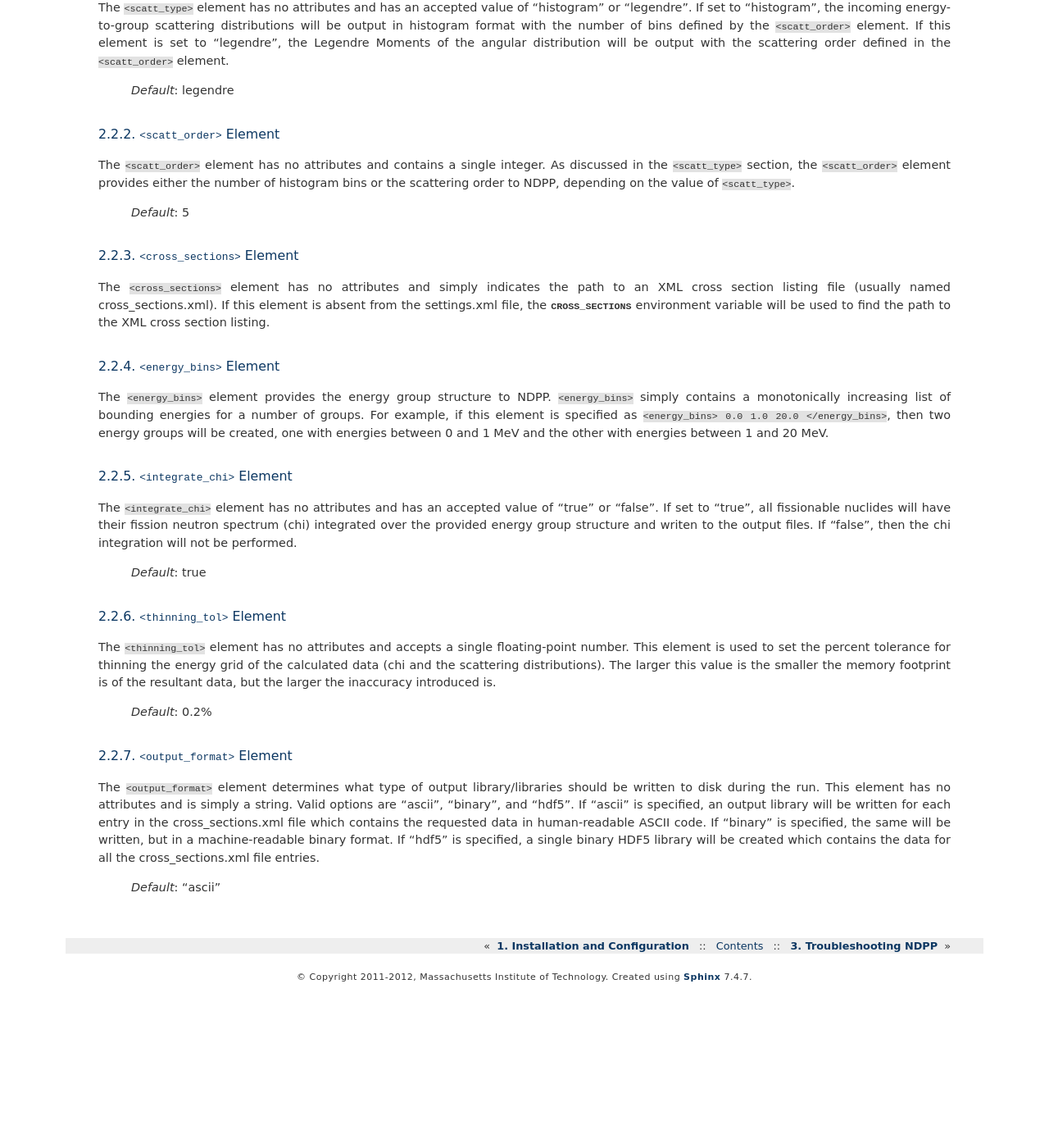
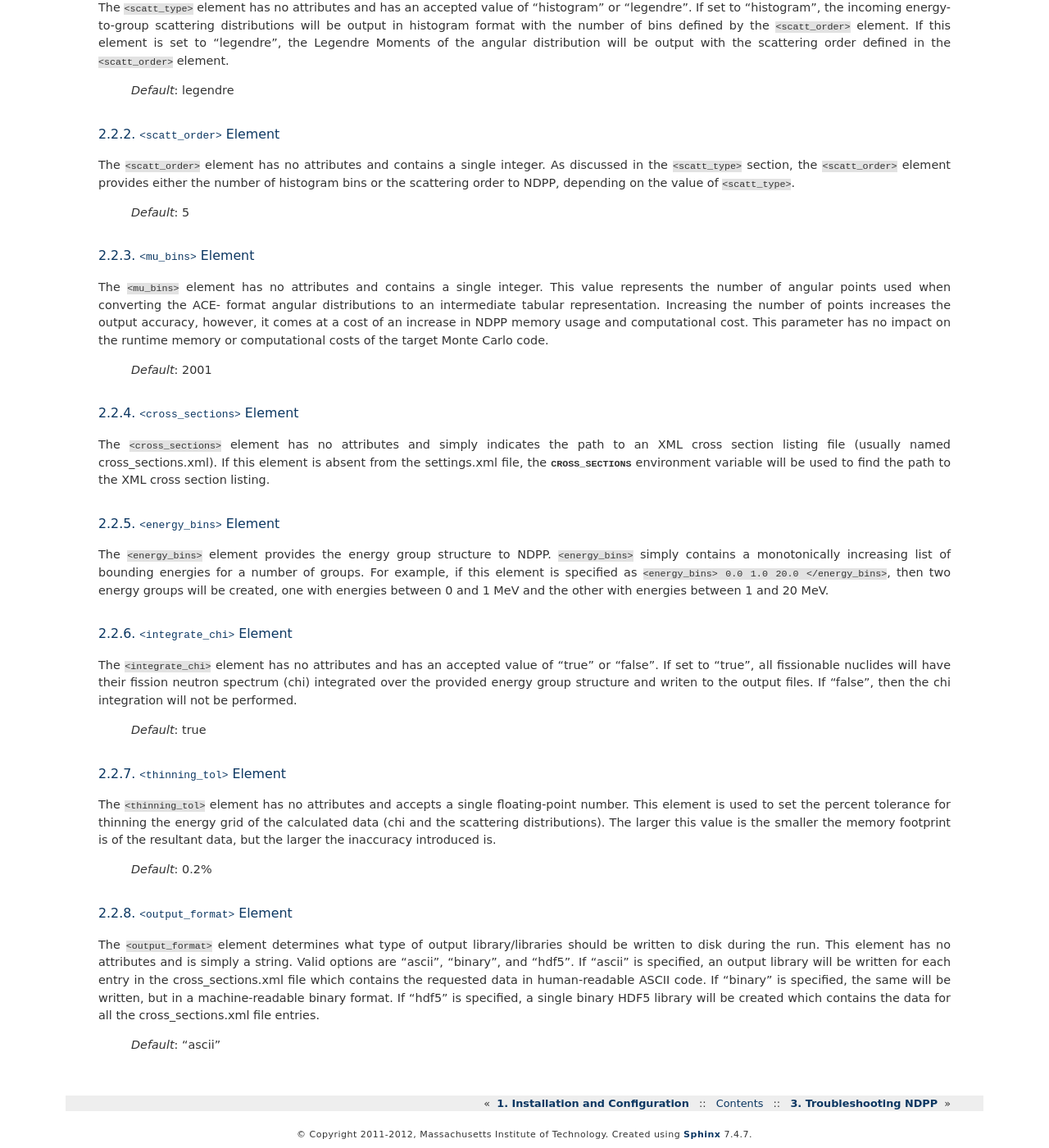
Before and after one commit to ndpp/ndpp, a Sphinx documentation site: the page built from docs/source/usersguide/input.rst, in a window 1280 px wide and 1400 px high, scrolled down 608 px. Shown: the whole window at 82% size. Built offline with Sphinx 7.4.7, drawn with Linux system fonts in a browser that asks for light colours; formulas are drawn with MathJax 3; before the commit the page ends 1816 px from its top, so only the background shows below that.

Commit message:
Added ability to input mu_bins by user. Included in users manual too.

```diff
--- a/docs/source/usersguide/input.rst
+++ b/docs/source/usersguide/input.rst
@@ -53,6 +53,19 @@ provides either the number of histogram bins or the scattering order to NDPP,
 depending on the value of ``<scatt_type>``.
 
   *Default*: 5
+
+``<mu_bins>`` Element
+----------------------------------
+
+The ``<mu_bins>`` element has no attributes and contains a single integer.  This
+value represents the number of angular points used when converting the ACE-
+format angular distributions to an intermediate tabular representation.
+Increasing the number of points increases the output accuracy, however, it
+comes at a cost of an increase in NDPP memory usage and computational cost.
+This parameter has no impact on the runtime memory or computational costs of
+the target Monte Carlo code.
+
+  *Default*: 2001
 
 .. _cross_sections:
 
```
Also changed, not shown: 4 other files.
